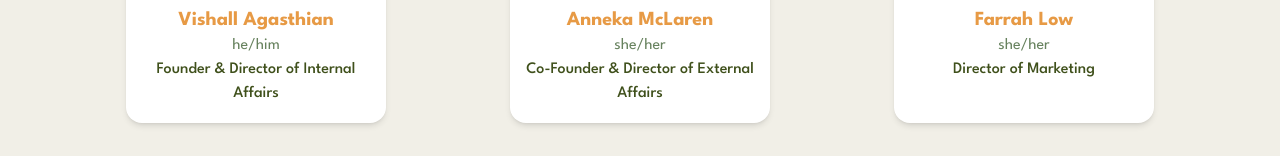
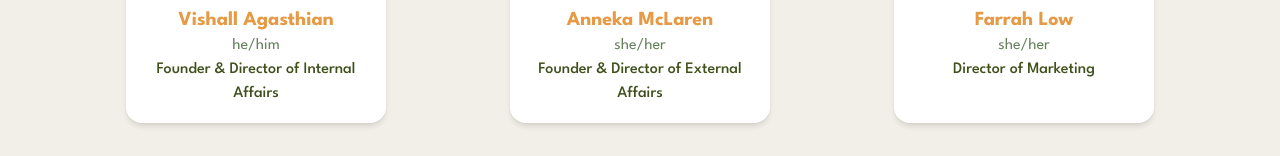
Before and after one commit to noahstew/inspiredsk, a Next.js app: page /team in a window 1280 px wide. Shown: the part 442-598 px from the top of the page. Built offline with nearby package versions, Linux system fonts and the light colour scheme; no server answers; the database is empty.

Commit message:
content-update: team updating roles

```diff
--- a/src/data/team.ts
+++ b/src/data/team.ts
@@ -12,7 +12,7 @@ export const DIRECTORS: TeamMember[] = [
   {
     id: 2,
     name: 'Anneka McLaren',
-    role: 'Co-Founder & Director of External Affairs',
+    role: 'Founder & Director of External Affairs',
     image: '/assets/team/Anneka.jpg',
     pronouns: 'she/her',
     bio: '',
@@ -63,7 +63,7 @@ export const INTERNAL: TeamMember[] = [
   {
     id: 8,
     name: 'Kai Poulin',
-    role: 'Website Analytics Manager',
+    role: 'Website Analytics Coordinator',
     image: '/assets/team/Kai.jpg',
     pronouns: 'he/him',
     bio: '',
```
